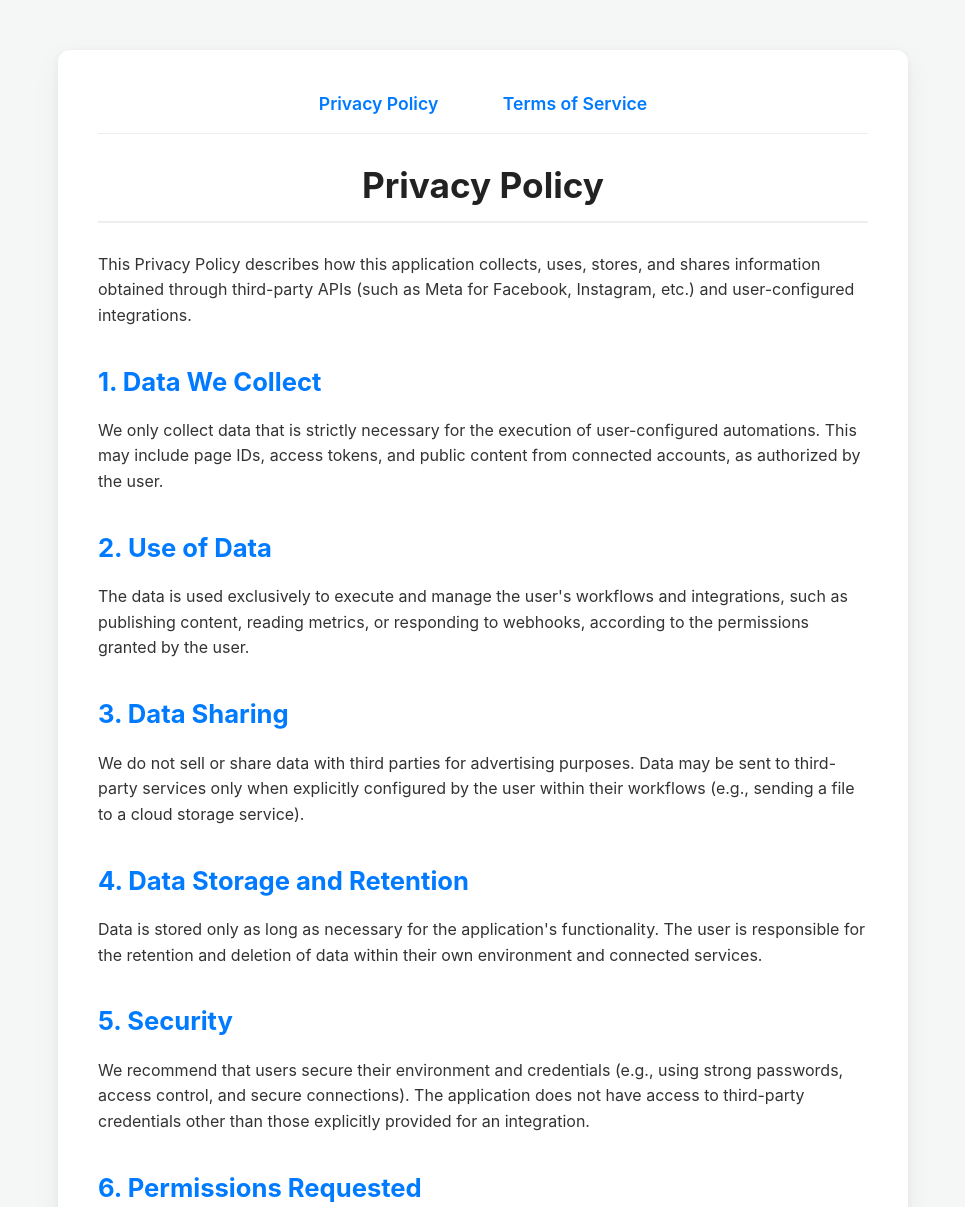
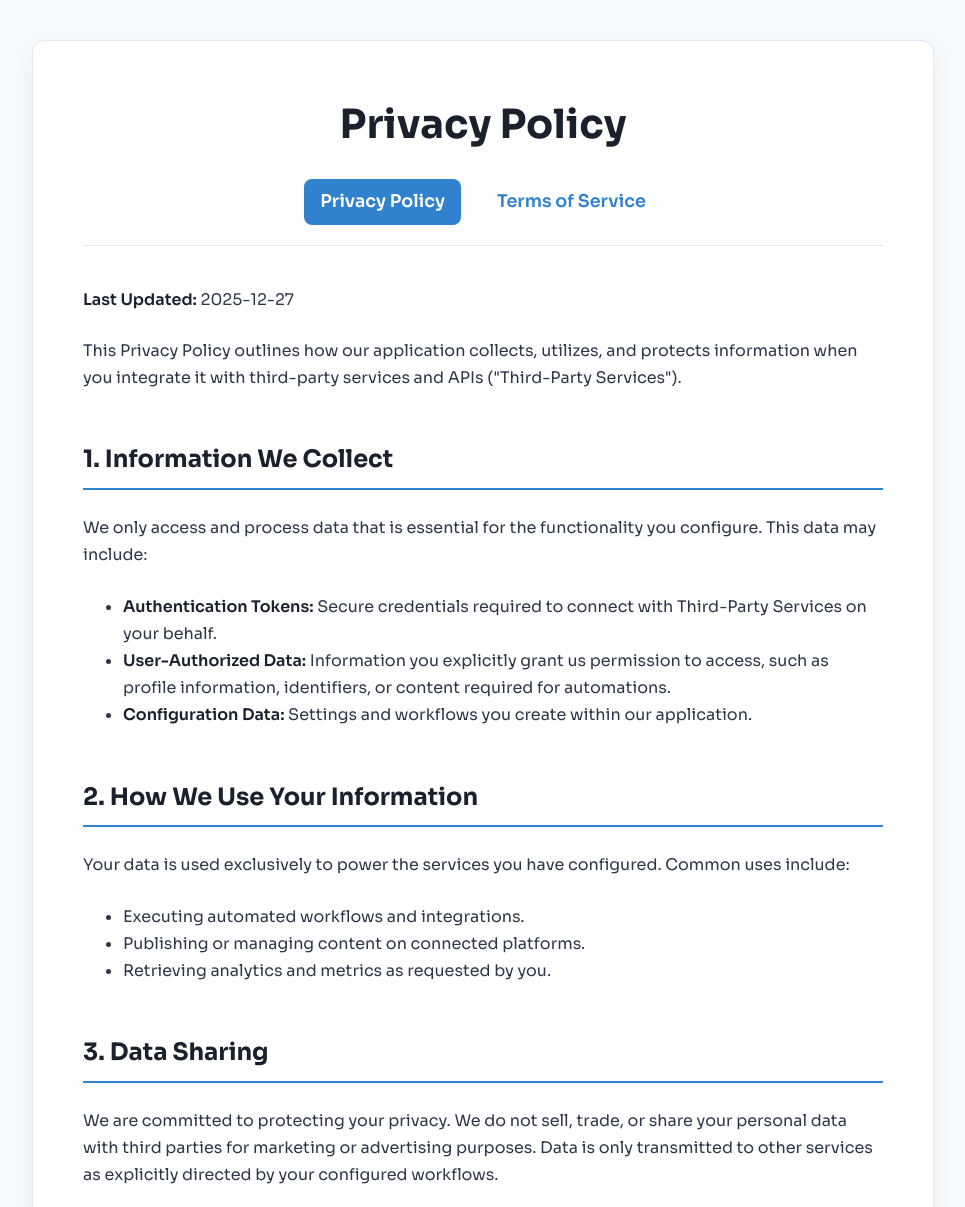
Before and after one commit to gram-ms/policy, a plain HTML site: page index.html in a window 1280 px wide. Shown: the top 1207 px of the page, without its empty margins (157-1122 px from the left). Drawn offline with Linux system fonts and the light colour scheme.

Commit message:
refactor: Overhaul pages for professionalism and clarity

```diff
--- a/index.html
+++ b/index.html
@@ -1,64 +1,93 @@
 <!DOCTYPE html>
-<html lang="pt-BR">
+<html lang="en">
 <head>
     <meta charset="UTF-8">
     <meta name="viewport" content="width=device-width, initial-scale=1.0">
-    <title>Política de Privacidade – n8n</title>
+    <title>Privacy Policy</title>
+    <link rel="preconnect" href="https://fonts.googleapis.com">
+    <link rel="preconnect" href="https://fonts.gstatic.com" crossorigin>
+    <link href="https://fonts.googleapis.com/css2?family=Sora:wght@400;600;700&display=swap" rel="stylesheet">
     <style>
         :root {
-            --primary-color: #007bff;
-            --text-color: #333;
-            --heading-color: #222;
-            --background-color: #f4f7f6;
-            --container-bg: #fff;
-            --border-color: #eee;
-            --shadow-light: rgba(0, 0, 0, 0.05);
-            --shadow-medium: rgba(0, 0, 0, 0.1);
+            --primary-color: #3182CE;
+            --text-color: #4A5568;
+            --heading-color: #1A202C;
+            --background-color: #F7FAFC;
+            --container-bg: #FFFFFF;
+            --border-color: #E2E8F0;
+            --shadow-color: rgba(0, 0, 0, 0.05);
         }
 
         body {
-            font-family: 'Inter', 'Helvetica Neue', Arial, sans-serif;
-            line-height: 1.6;
+            font-family: 'Sora', -apple-system, BlinkMacSystemFont, "Segoe UI", Roboto, Helvetica, Arial, sans-serif;
+            line-height: 1.7;
             color: var(--text-color);
-            max-width: 850px;
-            margin: 50px auto;
-            padding: 0 25px;
             background-color: var(--background-color);
+            margin: 0;
+            padding: 40px 20px;
             -webkit-font-smoothing: antialiased;
             -moz-osx-font-smoothing: grayscale;
         }
 
         .container {
+            max-width: 800px;
+            margin: 0 auto;
             background-color: var(--container-bg);
-            padding: 40px;
+            padding: 50px;
             border-radius: 12px;
-            box-shadow: 0 10px 30px var(--shadow-light), 0 2px 8px var(--shadow-light);
-            transition: all 0.3s ease;
+            box-shadow: 0 8px 25px var(--shadow-color);
+            border: 1px solid var(--border-color);
         }
 
-        h1, h2 {
-            color: var(--heading-color);
-            font-weight: 700;
-            line-height: 1.2;
-            margin-top: 1.5em;
-            margin-bottom: 0.8em;
+        header {
+            text-align: center;
+            margin-bottom: 40px;
+            padding-bottom: 20px;
+            border-bottom: 1px solid var(--border-color);
         }
 
-        h1 {
-            font-size: 2.2em;
-            border-bottom: 2px solid var(--border-color);
-            padding-bottom: 15px;
-            margin-top: 0;
-            text-align: center;
+        header h1 {
+            font-size: 2.5em;
+            font-weight: 700;
+            color: var(--heading-color);
+            margin: 0;
+        }
+
+        nav {
+            display: flex;
+            justify-content: center;
+            gap: 20px;
+            margin-top: 20px;
+        }
+
+        nav a {
+            font-weight: 600;
+            font-size: 1.1em;
+            color: var(--primary-color);
+            text-decoration: none;
+            padding: 8px 16px;
+            border-radius: 8px;
+            transition: background-color 0.2s ease, color 0.2s ease;
+        }
+
+        nav a:hover, nav a.active {
+            background-color: var(--primary-color);
+            color: #fff;
         }
 
         h2 {
-            font-size: 1.6em;
-            color: var(--primary-color);
+            font-size: 1.5em;
+            font-weight: 700;
+            color: var(--heading-color);
+            margin-top: 2em;
+            margin-bottom: 1em;
+            padding-bottom: 8px;
+            border-bottom: 2px solid var(--primary-color);
         }
 
-        p {
-            margin-bottom: 1em;
+        p, ul {
+            margin-bottom: 1.5em;
+            color: #2D3748;
         }
 
         strong {
@@ -69,75 +98,69 @@
         a {
             color: var(--primary-color);
             text-decoration: none;
-            transition: color 0.2s ease;
+            font-weight: 600;
         }
 
         a:hover {
-            color: #0056b3; /* A slightly darker primary color */
             text-decoration: underline;
         }
 
-        nav {
+        footer {
             text-align: center;
-            margin-bottom: 30px;
-            padding-bottom: 15px;
-            border-bottom: 1px solid var(--border-color);
+            margin-top: 40px;
+            padding-top: 20px;
+            border-top: 1px solid var(--border-color);
+            font-size: 0.9em;
+            color: #718096;
         }
 
-        nav a {
-            margin: 0 18px;
-            font-weight: 600;
-            font-size: 1.1em;
-            padding: 8px 12px;
-            border-radius: 5px;
-            transition: background-color 0.2s ease, color 0.2s ease;
-        }
-
-        nav a:hover {
-            background-color: var(--primary-color);
-            color: #fff;
-            text-decoration: none;
-        }
-
-        code {
-            background-color: #e8e8e8;
-            padding: 2px 5px;
-            border-radius: 4px;
-            font-family: 'SFMono-Regular', Consolas, 'Liberation Mono', Menlo, Courier, monospace;
-            font-size: 0.9em;
-            color: #c0392b;
-        }
     </style>
 </head>
 <body>
     <div class="container">
-        <nav>
-            <a href="index.html">Privacy Policy</a>
-            <a href="terms.html">Terms of Service</a>
-        </nav>
-        <h1>Privacy Policy</h1>
-        <p>This Privacy Policy describes how this application collects, uses, stores, and shares information obtained through third-party APIs (such as Meta for Facebook, Instagram, etc.) and user-configured integrations.</p>
+        <header>
+            <h1>Privacy Policy</h1>
+            <nav>
+                <a href="index.html" class="active">Privacy Policy</a>
+                <a href="terms.html">Terms of Service</a>
+            </nav>
+        </header>
 
-        <h2>1. Data We Collect</h2>
-        <p>We only collect data that is strictly necessary for the execution of user-configured automations. This may include page IDs, access tokens, and public content from connected accounts, as authorized by the user.</p>
+        <p><strong>Last Updated:</strong> 2025-12-27</p>
 
-        <h2>2. Use of Data</h2>
-        <p>The data is used exclusively to execute and manage the user's workflows and integrations, such as publishing content, reading metrics, or responding to webhooks, according to the permissions granted by the user.</p>
+        <p>This Privacy Policy outlines how our application collects, utilizes, and protects information when you integrate it with third-party services and APIs ("Third-Party Services").</p>
+
+        <h2>1. Information We Collect</h2>
+        <p>We only access and process data that is essential for the functionality you configure. This data may include:</p>
+        <ul>
+            <li><strong>Authentication Tokens:</strong> Secure credentials required to connect with Third-Party Services on your behalf.</li>
+            <li><strong>User-Authorized Data:</strong> Information you explicitly grant us permission to access, such as profile information, identifiers, or content required for automations.</li>
+            <li><strong>Configuration Data:</strong> Settings and workflows you create within our application.</li>
+        </ul>
+
+        <h2>2. How We Use Your Information</h2>
+        <p>Your data is used exclusively to power the services you have configured. Common uses include:</p>
+        <ul>
+            <li>Executing automated workflows and integrations.</li>
+            <li>Publishing or managing content on connected platforms.</li>
+            <li>Retrieving analytics and metrics as requested by you.</li>
+        </ul>
 
         <h2>3. Data Sharing</h2>
-        <p>We do not sell or share data with third parties for advertising purposes. Data may be sent to third-party services only when explicitly configured by the user within their workflows (e.g., sending a file to a cloud storage service).</p>
+        <p>We are committed to protecting your privacy. We do not sell, trade, or share your personal data with third parties for marketing or advertising purposes. Data is only transmitted to other services as explicitly directed by your configured workflows.</p>
 
-        <h2>4. Data Storage and Retention</h2>
-        <p>Data is stored only as long as necessary for the application's functionality. The user is responsible for the retention and deletion of data within their own environment and connected services.</p>
+        <h2>4. Data Security</h2>
+        <p>We implement robust security measures to protect your information. However, you are responsible for maintaining the security of your own accounts, credentials, and automations. We recommend using strong, unique passwords and following security best practices for all connected accounts.</p>
 
-        <h2>5. Security</h2>
-        <p>We recommend that users secure their environment and credentials (e.g., using strong passwords, access control, and secure connections). The application does not have access to third-party credentials other than those explicitly provided for an integration.</p>
+        <h2>5. API Permissions</h2>
+        <p>To function, our application may request specific permissions from Third-Party Services. These permissions are strictly limited to the scope required for the features you wish to use, such as "content management access" or "profile information retrieval." We will never request permissions beyond what is necessary to deliver the requested functionality.</p>
 
-        <h2>6. Permissions Requested</h2>
-        <p>The permissions requested (e.g., <code>business_management</code>, <code>pages_read_engagement</code>, <code>instagram_basic</code>, etc.) are used solely for the operations described above and to enable the application's features.</p>
+        <h2>6. Changes to This Policy</h2>
+        <p>We may update this Privacy Policy from time to time. We will notify you of any significant changes by posting the new policy on this page. Your continued use of the service after such changes constitutes your acceptance of the new policy.</p>
 
-        <h2>7. Contact Us</h2>
-        <p>If you have any questions or requests regarding privacy, please contact: <a href="mailto:rodrigo2mauricio@gmail.com">rodrigo2mauricio@gmail.com</a></p>
+        <footer>
+            <p>For any questions regarding this Privacy Policy, please contact us at <a href="mailto:rodrigo2mauricio@gmail.com">rodrigo2mauricio@gmail.com</a>.</p>
+        </footer>
     </div>
 </body>
 </html>
```
Also changed, not shown: terms.html (+96 -80 lines).
